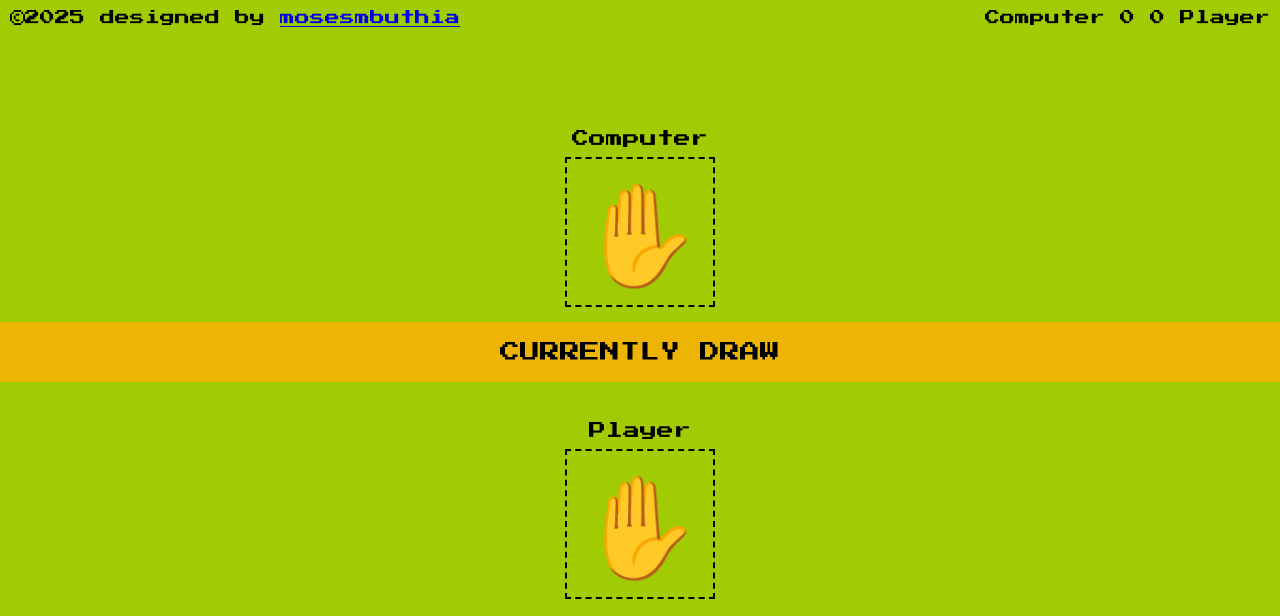
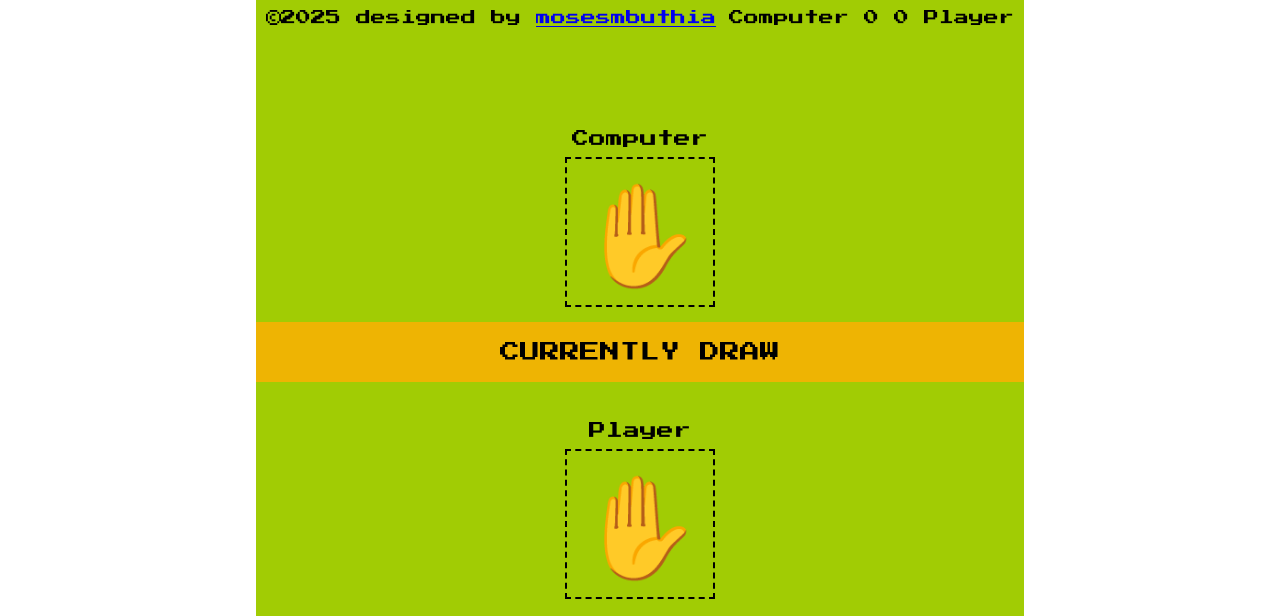
Before and after one commit to mosesmbuthia/rock-paper-scissors, a website built with Vite: page index.html in a window 1280 px wide. Shown: the top 616 px of the page. Built offline with nearby package versions, Linux system fonts and the light colour scheme.

Commit message:
modified the css for the page to have a 20% width in both sides

```diff
--- a/style.css
+++ b/style.css
@@ -17,6 +17,9 @@ html {
 body {
   font-size: 1.7rem;
   font-family: "Press Start 2P", serif;
+  height: 100vh;
+  width: 60%;
+  margin: auto;
 }
 
 .main-interphase {
```
